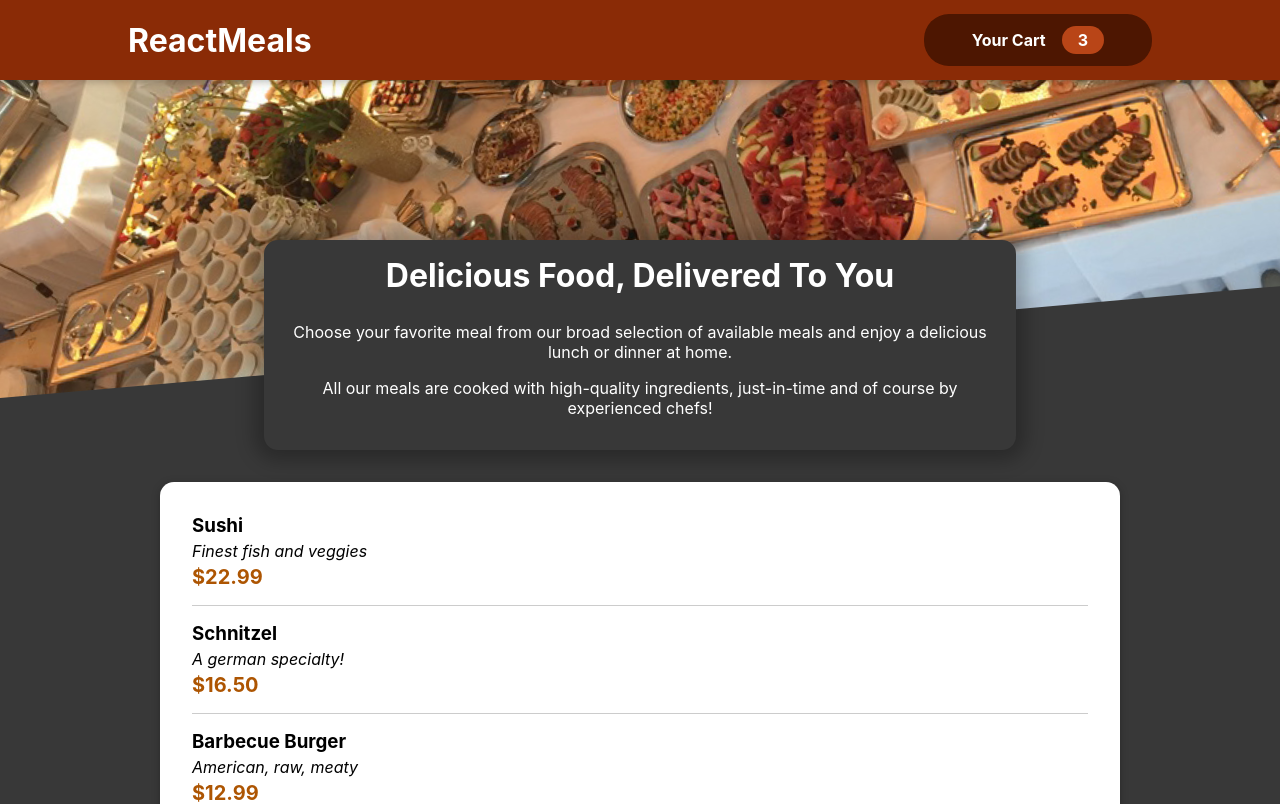
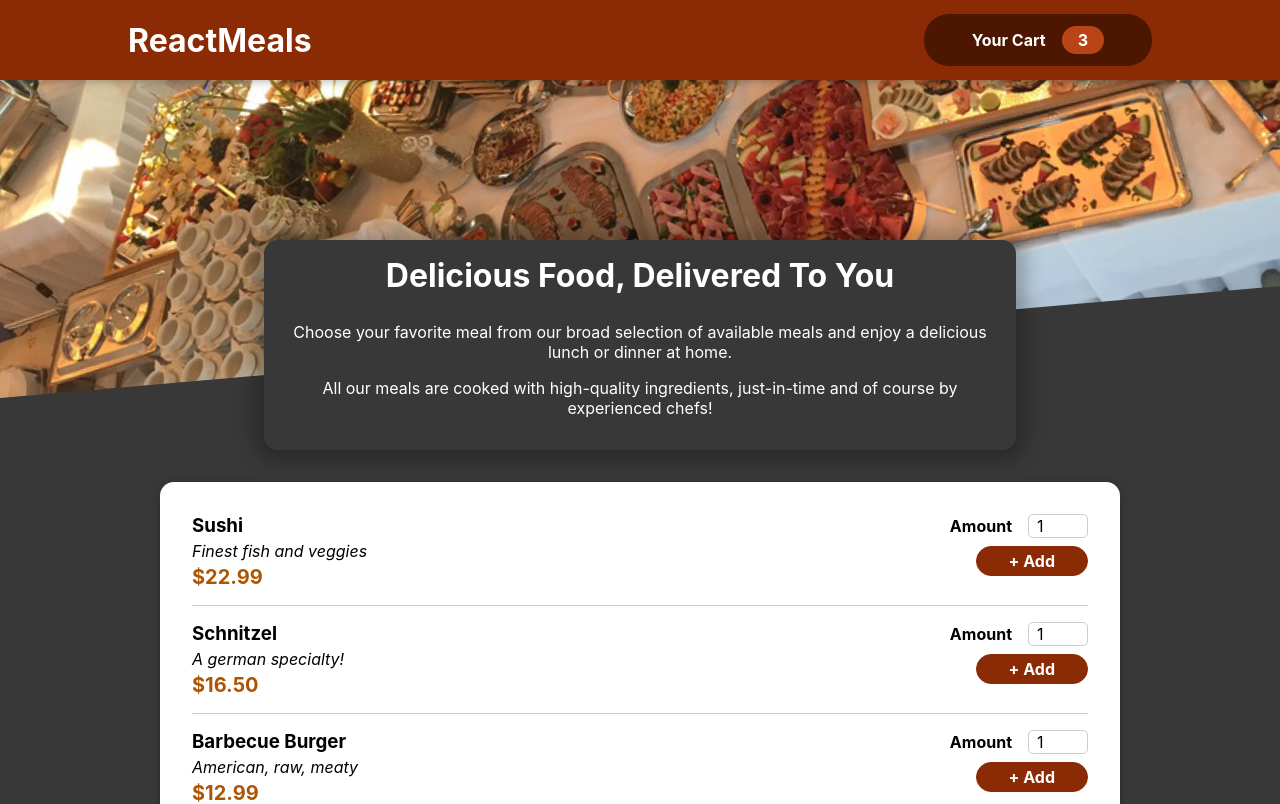
Before and after one commit to Wurthma/food-order-app, a React (Create React App) app: page / in a window 1280 px wide. Shown: the top 804 px of the page. Built offline with nearby package versions, Linux system fonts and the light colour scheme.

Commit message:
Complete MealItemForm and create Input component

```diff
--- a/src/components/Meals/AvailableMeals.tsx
+++ b/src/components/Meals/AvailableMeals.tsx
@@ -33,6 +33,7 @@
   const mealsList = DUMMY_MEALS.map(meal =>
     <MealItem
       key={meal.id}
+      id={meal.id}
       name={meal.name}
       description={meal.description}
       price={meal.price}
--- a/src/components/Meals/MealItem/MealItem.tsx
+++ b/src/components/Meals/MealItem/MealItem.tsx
@@ -1,6 +1,8 @@
+import MealItemForm from "./MealItemForm";
 import { MealItemLi, MealItemDescription, MealItemPrice } from "./MealItem.styles";
 
 interface MealItemProps {
+  id: string;
   name: string;
   description: string;
   price: number;
@@ -17,7 +19,7 @@
         <MealItemPrice>{price}</MealItemPrice>
       </div>
       <div>
-
+        <MealItemForm id={props.id} />
       </div>
     </MealItemLi>
   );
--- /dev/null
+++ b/src/components/Meals/MealItem/MealItemForm.styles.ts
@@ -0,0 +1,22 @@
+import styled from "styled-components";
+
+export const MealItemStyledForm = styled.form`
+  text-align: right;
+
+  & button {
+    font: inherit;
+    cursor: pointer;
+    background-color: #8a2b06;
+    border: 1px solid #8a2b06;
+    color: white;
+    padding: 0.25rem 2rem;
+    border-radius: 20px;
+    font-weight: bold;
+  }
+
+  & button:hover,
+  & button:active {
+    background-color: #641e03;
+    border-color: #641e03;
+  }
+`;
--- a/src/components/Meals/MealItem/MealItemForm.tsx
+++ b/src/components/Meals/MealItem/MealItemForm.tsx
@@ -1,5 +1,24 @@
-const MealItemForm = () => {
+import Input from "../../UI/Input";
+import { MealItemStyledForm } from "./MealItemForm.styles";
 
+interface MealItemFormProps {
+  id: string;
+}
+
+const MealItemForm = (props: MealItemFormProps) => {
+  return(
+    <MealItemStyledForm>
+      <Input label="Amount" input={{
+        id: 'amount_' + props.id,
+        type: 'number',
+        min: '1',
+        max: '1',
+        step: '1',
+        defaultValue: '1',
+      }} />
+      <button>+ Add</button>
+    </MealItemStyledForm>
+  );
 }
 
 export default MealItemForm;
--- /dev/null
+++ b/src/components/UI/Input.styles.tsx
@@ -0,0 +1,20 @@
+import styled from "styled-components";
+
+export const StyledInput = styled.div`
+  display: flex;
+  align-items: center;
+  margin-bottom: 0.5rem;
+
+  & label {
+    font-weight: bold;
+    margin-right: 1rem;
+  }
+
+  & input {
+    width: 3rem;
+    border-radius: 5px;
+    border: 1px solid #ccc;
+    font: inherit;
+    padding-left: 0.5rem;
+  }
+`;
--- /dev/null
+++ b/src/components/UI/Input.tsx
@@ -0,0 +1,25 @@
+import { StyledInput } from "./Input.styles"
+
+export interface InputConfig {
+  id: string;
+  type: string;
+  min: string;
+  max: string;
+  step: string;
+  defaultValue: string;
+}
+interface InputProps {
+  label: string;
+  input: InputConfig;
+}
+
+const Input = (props: InputProps) => {
+  return (
+    <StyledInput>
+      <label htmlFor={props.input.id}>{props.label}</label>
+      <input {...props.input} />
+    </StyledInput>
+  );
+}
+
+export default Input;
```
